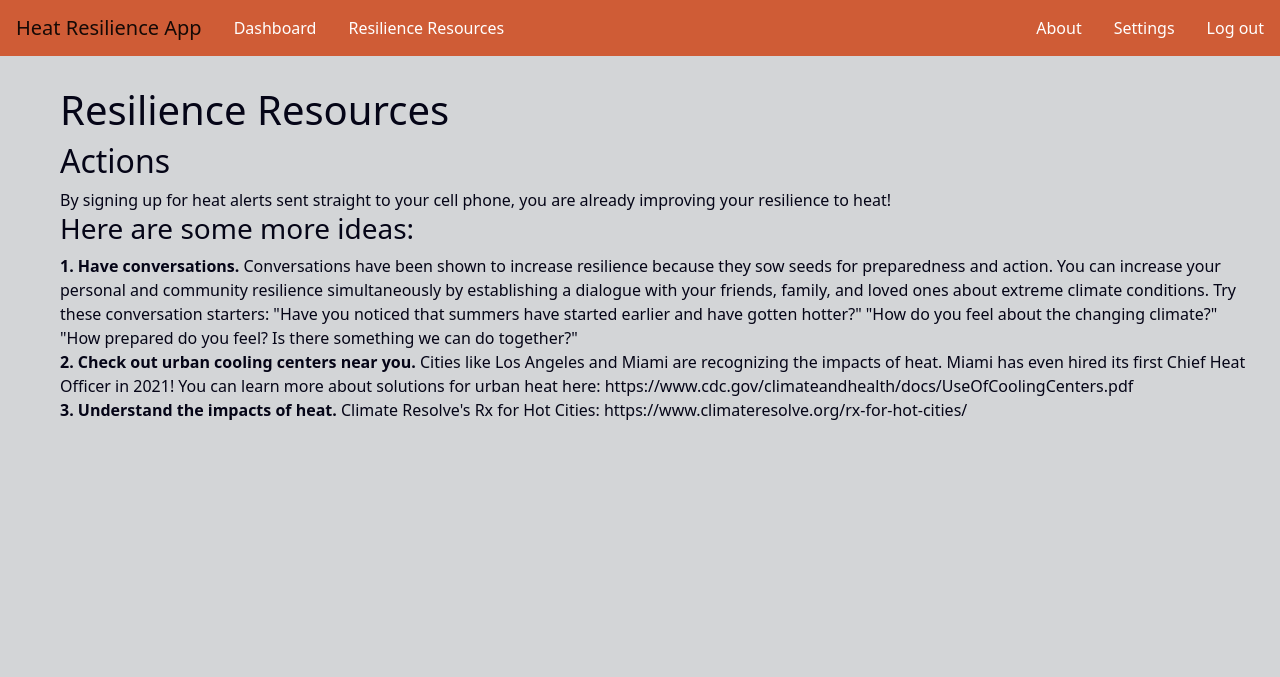
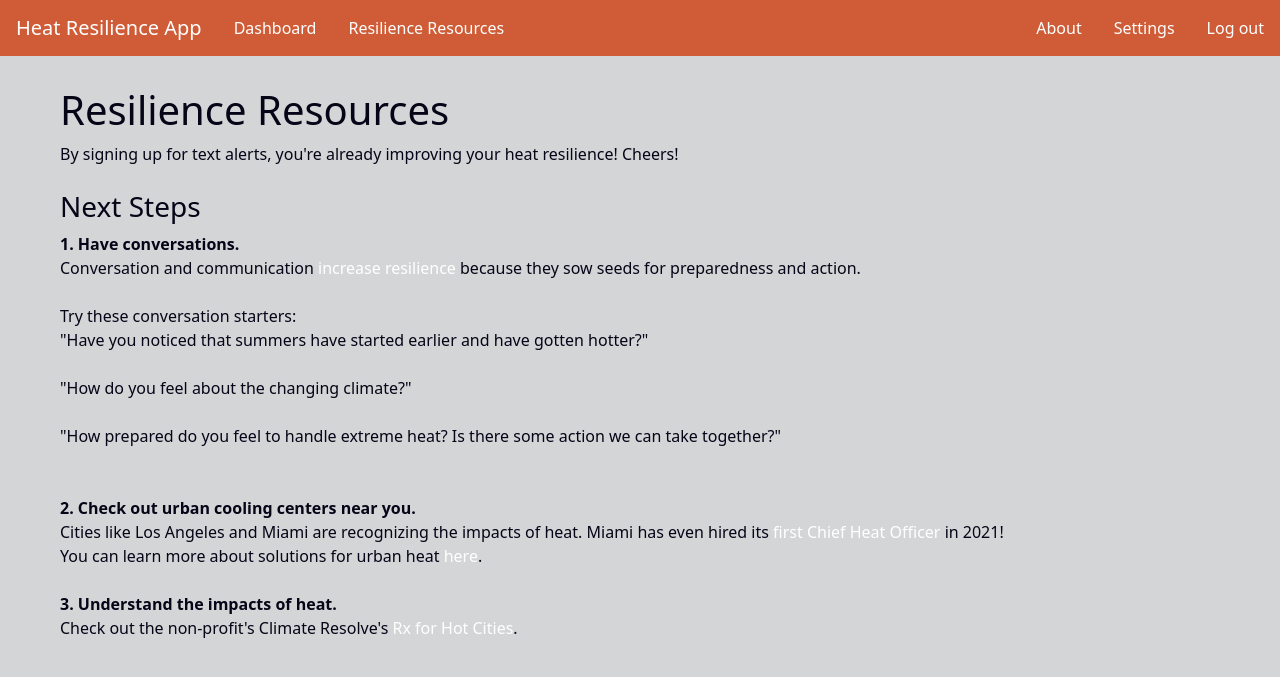
Before and after one commit to greenhacks/heat-resilience-app, a Flask app: page /resilience-resources in a window 1280 px wide. Shown: the top 677 px of the page. Run offline with Flask 2, Linux system fonts and the light colour scheme.

Commit message:
Styling updates

```diff
--- a/templates/base.html
+++ b/templates/base.html
@@ -8,7 +8,10 @@
         <link href="https://cdn.jsdelivr.net/npm/bootstrap@5.0.1/dist/css/bootstrap.min.css"
           rel="stylesheet" integrity="sha384-+0n0xVW2eSR5OomGNYDnhzAbDsOXxcvSN1TPprVMTNDbiYZCxYbOOl7+AMvyTG2x"
           crossorigin="anonymous">
-
+        <!-- Fonts -->
+        <link rel="preconnect" href="https://fonts.googleapis.com">
+        <link rel="preconnect" href="https://fonts.gstatic.com" crossorigin>
+        <link href="https://fonts.googleapis.com/css2?family=Lato:wght@700&display=swap" rel="stylesheet">
         <!-- Custom styles -->
         <link rel="stylesheet" href="/static/styles.css">
     <title>
@@ -17,9 +20,9 @@
     {% block head %}{% endblock %}
   </head>
     <!-- Nav bar -->
-    <nav class="navbar navbar-light">
+    <nav class="navbar navbar-dark">
       <div class="d-flex" id="nav-bar">
-          <a class="navbar-brand mr-auto mt-0 ms-3"  href="/dashboard">Heat Resilience App</a>
+          <a class="navbar-brand mr-auto mt-0 ms-3" id="brand" href="/dashboard">Heat Resilience App</a>
           <a class="nav-link active" aria-current="page" href="/dashboard">Dashboard</a>
           <a class="nav-link active" aria-current="page" href="/resilience-resources">Resilience Resources</a>
       </div>
@@ -32,7 +35,7 @@
     </nav>
 
     {% for msg in get_flashed_messages() %}
-      <div class="alert alert-warning alert-dismissible show" role="alert">
+      <div class="alert alert-primary alert-dismissible show" role="alert">
         <p class="flash-msg mb-0">
           {{ msg }}
         </p>
--- a/templates/resources.html
+++ b/templates/resources.html
@@ -3,46 +3,56 @@
 
 {% block body %}
 
-<div class='container-fluid'>
+<div class="container-fluid" id="staticpages">
 
     <h1>Resilience Resources</h1>
 
     <div>
-    <h2>Actions </h2>
-    By signing up for heat alerts sent straight to your cell phone, you are already improving your
-    resilience to heat!
-
-    <h3>Here are some more ideas:</h3>
+        By signing up for text alerts, you're already improving your
+        heat resilience! Cheers!
+    </div>
+    <br>
+    <div>
+    <h3>Next Steps</h3>
 
     <div>
         <b>1. Have conversations. </b>
-    Conversations have been shown to increase resilience because they sow seeds for
+        <br>
+        Conversation and communication <a href="https://serc.carleton.edu/integrate/teaching_materials/themes/societal_justice/communicaterisk.html" target="_blank"
+        rel="noopener noreferrer" id="resourcelinks">increase resilience </a> because they sow seeds for
         preparedness and action.
-
-    You can increase your personal and community resilience simultaneously by
-    establishing a dialogue with your friends, family, and loved ones about
-    extreme climate conditions.
-
+        <br>
+        <br>
         Try these conversation starters:
-    "Have you noticed that summers have started earlier and have gotten hotter?"
-    "How do you feel about the changing climate?"
-    "How prepared do you feel? Is there something we can do together?"
+        <div id="italics">
+            "Have you noticed that summers have started earlier and have gotten hotter?" <br>
+            <br>
+            "How do you feel about the changing climate?"<br>
+            <br>
+            "How prepared do you feel to handle extreme heat? Is there some action we can take together?" <br>
+            <br>
+        </div>
+        <br>
     </div>
 
     <div>
     <b>2. Check out urban cooling centers near you. </b>
-    Cities like Los Angeles and Miami
-    are recognizing the impacts of heat. Miami has even hired its first Chief Heat Officer in 2021!
-
-    You can learn more about solutions for urban heat here: https://www.cdc.gov/climateandhealth/docs/UseOfCoolingCenters.pdf
+    <br>
+    Cities like Los Angeles and Miami are recognizing the impacts of heat.
+    Miami has even hired its <a href="https://www.miamidade.gov/releases/2021-04-30-mayor-chief-heat-officer.asp"
+    target="_blank" rel="noopener noreferrer" id="resourcelinks"> first Chief Heat Officer</a> in 2021!
+    <br>
+    You can learn more about solutions for urban heat <a href="https://www.cdc.gov/climateandhealth/docs/UseOfCoolingCenters.pdf"
+    target="_blank" rel="noopener noreferrer" id="resourcelinks"> here</a>.
     </div>
-
+    <br>
     <div>
     <b>3. Understand the impacts of heat.</b>
-
-    Climate Resolve's Rx for Hot Cities: https://www.climateresolve.org/rx-for-hot-cities/
+     <br>
+    Check out the non-profit's Climate Resolve's <a href="https://www.climateresolve.org/rx-for-hot-cities/" target="_blank"
+    rel="noopener noreferrer" id="resourcelinks">Rx for Hot Cities</a>.
     </div>
 </div>
-
+</div>
 </div>
 {% endblock %}
```
Also changed, not shown: alert.py (+23 -8 lines), templates/about.html (+33 -15 lines), templates/dashboard.html (+20 -19 lines), templates/homepage.html (+15 -12 lines), templates/reset_password.html (+5 -4 lines), templates/settings.html (+22 -5 lines), templates/update_settings.html (+16 -16 lines). Lines whose indentation alone changed are shown as unchanged.
